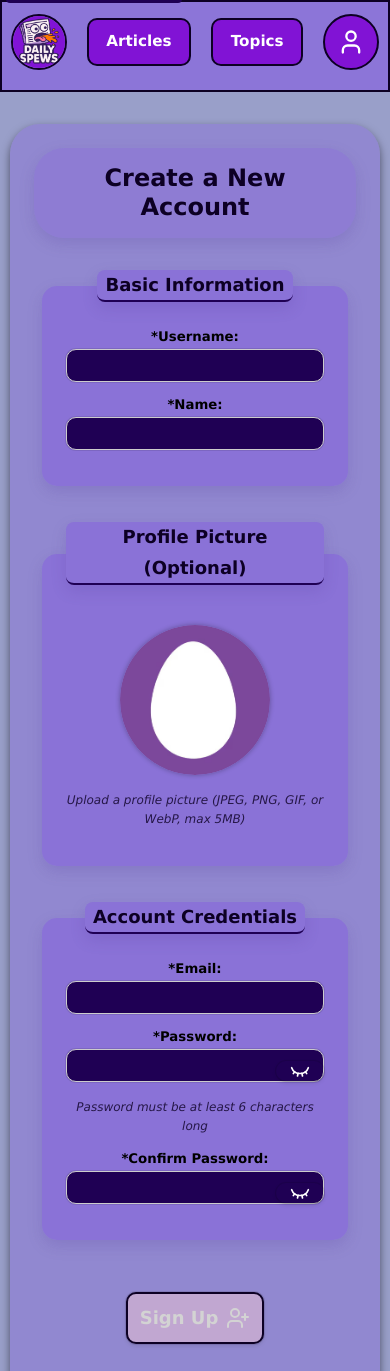
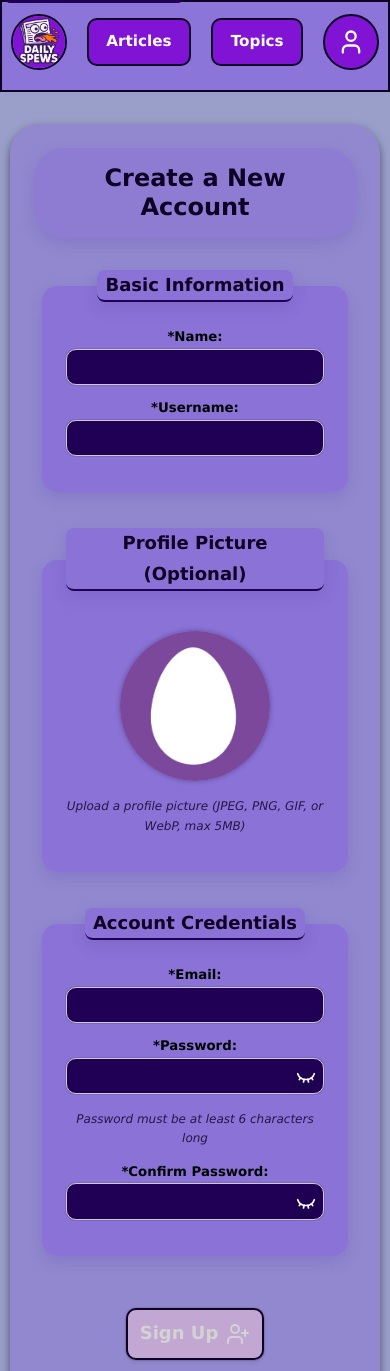
Before and after one commit to kevpstephens/daily-spews-frontend, a React (Vite) app: page /signup in a window 390 px wide. Shown: the top 1371 px of the page. Built offline with nearby package versions, Linux system fonts and the light colour scheme; no server answers; a web font is replaced by a local one.

Commit message:
Minor styling tweaks

```diff
--- a/src/pages/LoginPage/LoginPage.css
+++ b/src/pages/LoginPage/LoginPage.css
@@ -192,7 +192,7 @@
 #login-page-show-password-toggle {
   position: absolute;
   top: 50%;
-  right: 0rem;
+  right: 0.5rem;
   transform: translateY(-50%);
   background: none;
   border: none;
@@ -200,7 +200,6 @@
   font-size: var(--font-size-xl);
   color: #000;
   padding: 0;
-  width: 3rem;
 }
 
 #login-page-show-password-toggle:hover {
--- a/src/pages/LoginPage/LoginPage.jsx
+++ b/src/pages/LoginPage/LoginPage.jsx
@@ -72,7 +72,7 @@ export default function LoginPage() {
       <div className="login-page-container">
         <h2>Login to Daily Spews</h2>
 
-        <form className="login-form" onSubmit={handleLogin}>
+        <form autoComplete="on" className="login-form" onSubmit={handleLogin}>
           <p>
             New to <strong>Daily Spews</strong>? Don't fret, you've come to the
             right place! Please create an account for full feature access.
--- a/src/pages/SignupPage/SignupPage.css
+++ b/src/pages/SignupPage/SignupPage.css
@@ -231,8 +231,8 @@
 
 #signup-page-show-password-toggle {
   position: absolute;
-  top: 50%;
-  right: 0rem;
+  top: 40%;
+  right: 0.5rem;
   transform: translateY(-50%);
   background: none;
   border: none;
@@ -240,7 +240,6 @@
   font-size: var(--font-size-xl);
   color: #000;
   padding: 0;
-  width: 3rem;
 }
 
 #signup-page-show-password-toggle:hover {
@@ -257,8 +256,8 @@
 
 #signup-page-show-confirm-password-toggle {
   position: absolute;
-  top: 50%;
-  right: 0rem;
+  top: 40%;
+  right: 0.5rem;
   transform: translateY(-50%);
   background: none;
   border: none;
@@ -266,7 +265,6 @@
   font-size: var(--font-size-xl);
   color: #000;
   padding: 0;
-  width: 3rem;
 }
 
 #signup-page-show-confirm-password-toggle:hover {
@@ -299,6 +297,10 @@
   .signup-page-eye-icon {
     width: 1.25rem;
     height: 1.25rem;
+  }
+
+  .signup-form input {
+    font-size: var(--font-size-form) !important;
   }
 }
 
--- a/src/pages/SignupPage/SignupPage.jsx
+++ b/src/pages/SignupPage/SignupPage.jsx
@@ -228,10 +228,24 @@ export default function SignupPage() {
       <h2>Create a New Account</h2>
 
       {/* Signup form */}
-      <form className="signup-form" noValidate onSubmit={handleSignup}>
+      <form autoComplete="on" className="signup-form" onSubmit={handleSignup}>
         {/* Basic Information Section */}
         <fieldset className="signup-form-fieldset">
           <legend className="signup-form-legend">Basic Information</legend>
+
+          {/* Name input */}
+          <label htmlFor="name">*Name:</label>
+          <input
+            autoComplete="name"
+            disabled={isSubmitting}
+            id="name"
+            maxLength={50}
+            minLength={2}
+            name="name"
+            value={name}
+            required
+            onChange={(event) => setName(event.target.value)}
+          />
 
           <label htmlFor="username">*Username:</label>
           {usernameError && (
@@ -259,20 +273,6 @@ export default function SignupPage() {
               setUsername(event.target.value);
               validateUsername();
             }}
-          />
-
-          {/* Name input */}
-          <label htmlFor="name">*Name:</label>
-          <input
-            autoComplete="name"
-            disabled={isSubmitting}
-            id="name"
-            maxLength={50}
-            minLength={2}
-            name="name"
-            value={name}
-            required
-            onChange={(event) => setName(event.target.value)}
           />
         </fieldset>
 
```
